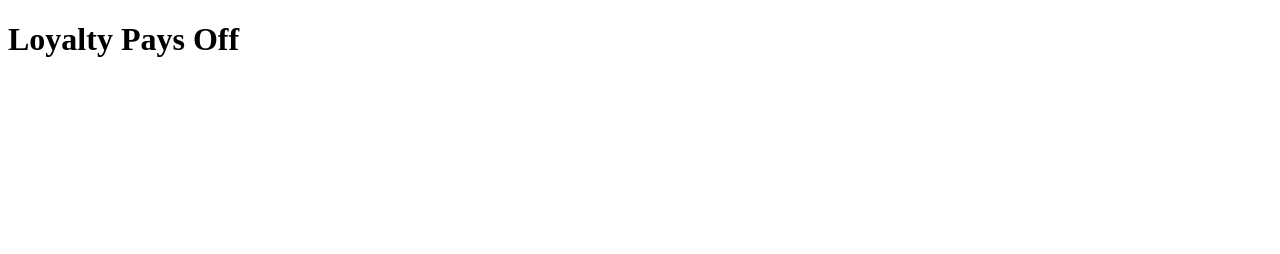
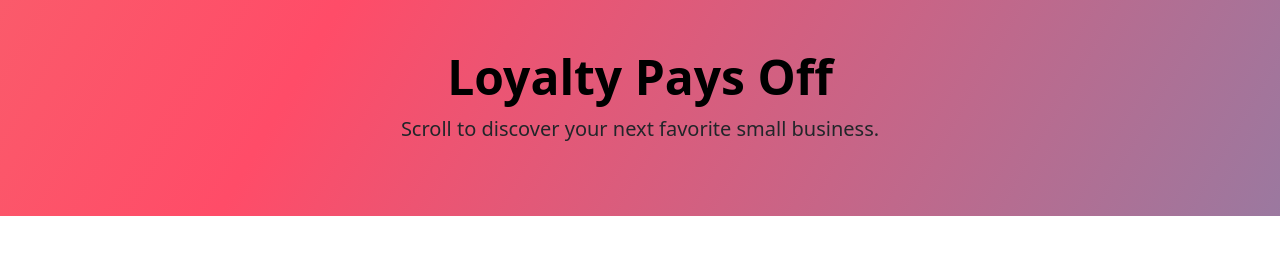
Before and after one commit to dasadishree/hackmhs, a plain HTML site: page landing.html in a window 1280 px wide. Drawn offline with nearby package versions, Linux system fonts and the light colour scheme.

Commit message:
landing page update

```diff
--- a/landing.css
+++ b/landing.css
@@ -1,8 +1,13 @@
 .gradient-background {
-    background: linear-gradient(300deg, #00bfff, #ff4c68, #ef8172);
+    padding: 0;
+    margin:0;
+    background: linear-gradient(300deg, #8881aa, #ff4c68, #ef8172);
     background-size: 180% 180%;
     animation: gradient-animation 18s ease infinite;
+    width:100vw;
 }
+
+
 
 @keyframes gradient-animation {
     0% {
--- a/landing.html
+++ b/landing.html
@@ -1,13 +1,19 @@
 <!DOCTYPE html>
 
 <html>
-    <head>
-        <link rel="stylesheet" href="./style.css">
-    </head>
 
-    <body class="gradient-background">
-        <div>
-            <h1>Loyalty Pays Off</h1>
+<head>
+    <link rel="stylesheet" href="./landing.css">
+    <link href="https://cdn.jsdelivr.net/npm/bootstrap@5.3.6/dist/css/bootstrap.min.css" rel="stylesheet" integrity="sha384-4Q6Gf2aSP4eDXB8Miphtr37CMZZQ5oXLH2yaXMJ2w8e2ZtHTl7GptT4jmndRuHDT" crossorigin="anonymous">
+</head>
+
+<body>
+    <div class="px-4 py-5 my-20 text-center gradient-background">
+        <h1 class="display-5 fw-bold text-body-emphasis">Loyalty Pays Off</h1>
+        <div class="col-lg-6 mx-auto">
+            <p class="lead mb-4">Scroll to discover your next favorite small business.</p>
         </div>
-    </body>
+    </div>
+</body>
+
 </html>
```
